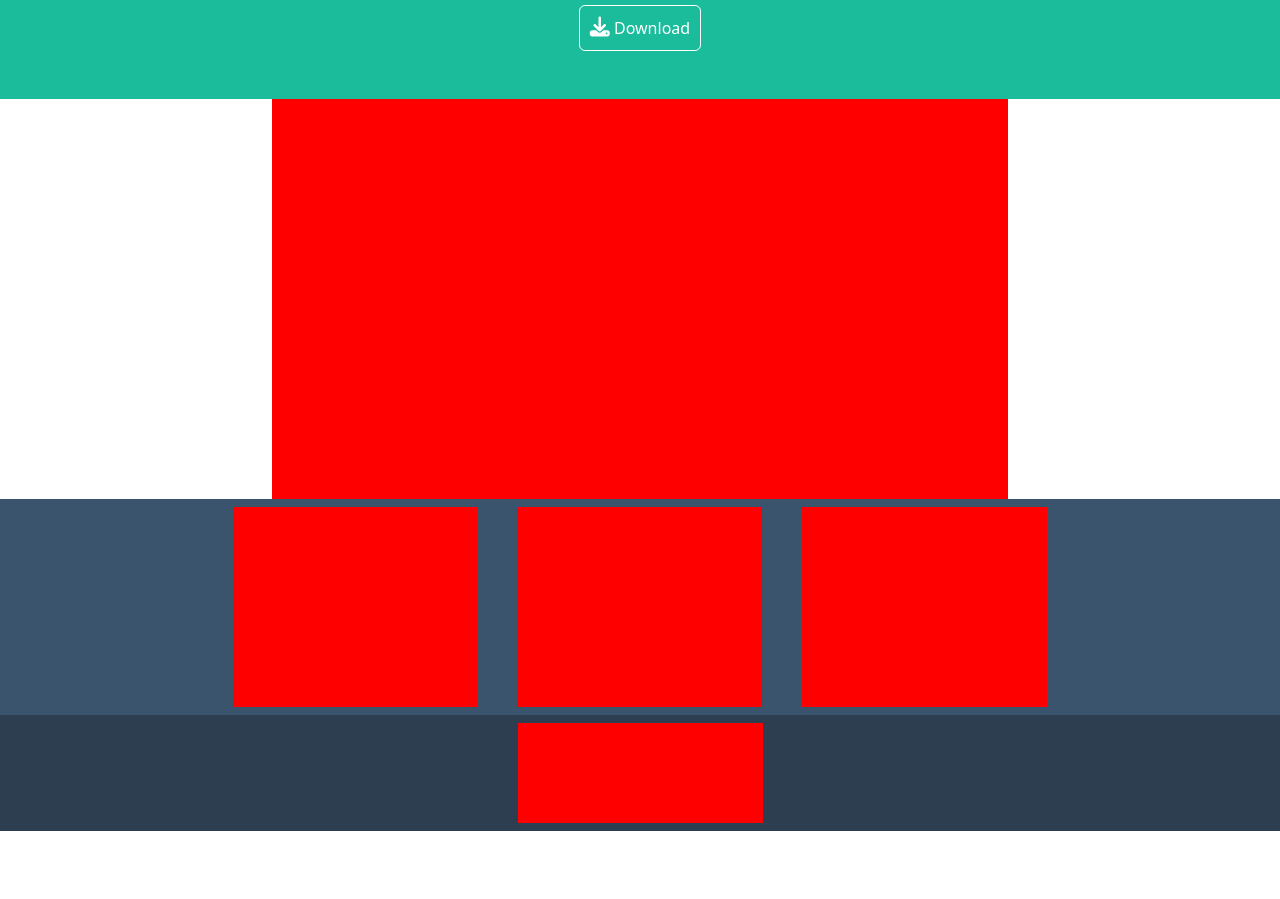
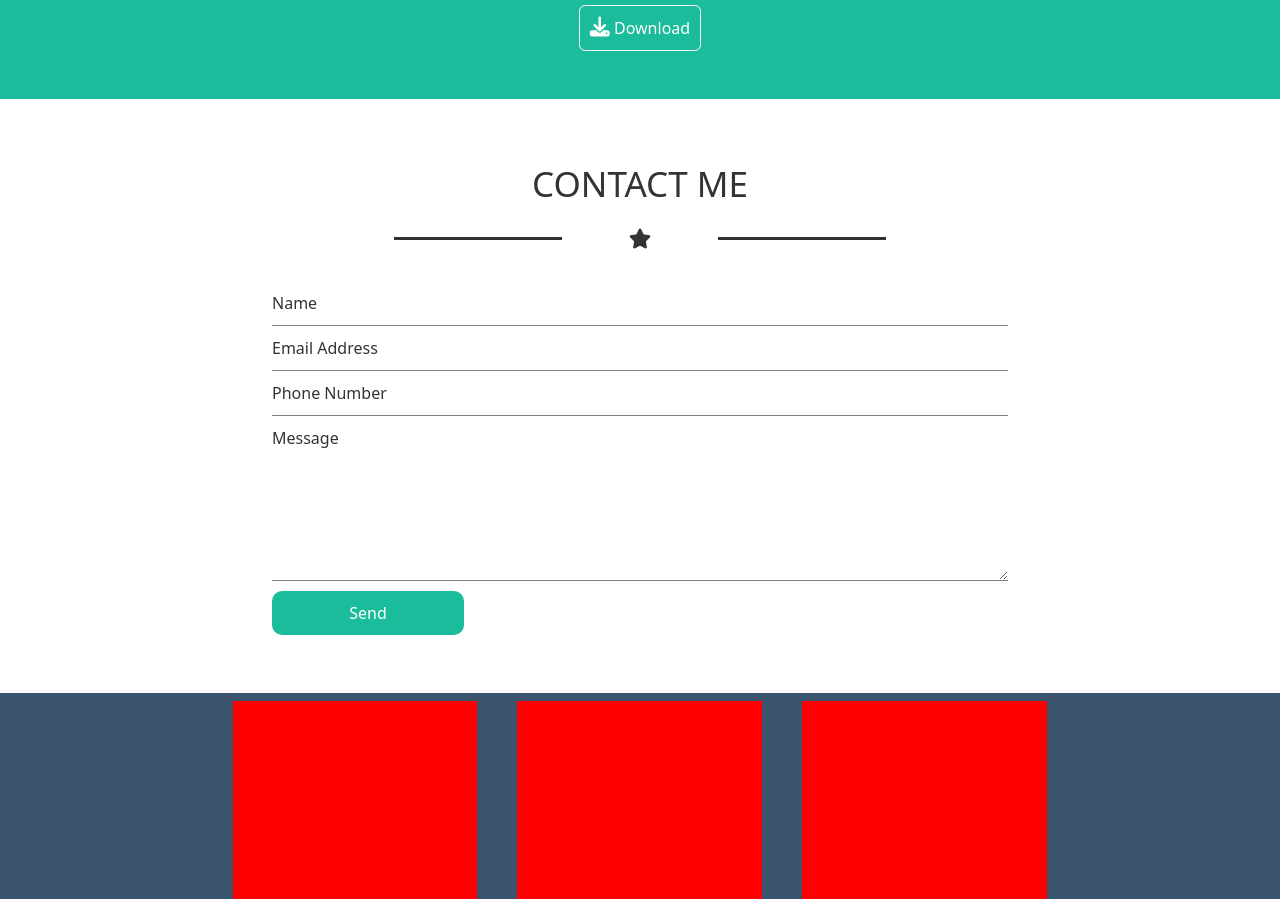
Before and after one commit to niccoloruberti/html-css-bootstrap-freelancer, a plain HTML site: page index.html in a window 1280 px wide. Shown: the part 1575-2474 px from the top of the page. Before the commit the page ends 2406 px from the top, so only its background shows below. Drawn offline with nearby package versions, Linux system fonts and the light colour scheme.

Commit message:
[FEAT]: contenuto sezione - contact me

```diff
--- a/css/styles.css
+++ b/css/styles.css
@@ -127,3 +127,49 @@ header .navbar i {
     background-color: rgb(26, 188, 156);
     padding: 10px;
 }
+
+/* quarta sezione, contact me */
+
+#contact_me h2 {
+    color: rgb(51, 51, 51);
+    text-transform: uppercase;
+    font-size: 35px;
+}
+
+#contact_me span {
+    height: 3px;
+    background-color: rgb(51, 51, 51);
+    width: 30%;
+}
+
+#contact_me i {
+    color: rgb(51, 51, 51);
+    font-size: 20px;
+}
+
+#contact_me .grechina {
+    width: 50%;
+}
+
+#contact_me form input, #contact_me form textarea {
+    padding: 10px 0;
+    border-top: none;
+    border-left: none;
+    border-right: none;
+    border-bottom: 0.5px solid gray;
+}
+
+#contact_me form input::placeholder , #contact_me form textarea::placeholder {
+    color: rgb(51, 51, 51);
+    margin: 10px 0;
+}
+
+#contact_me form button {
+    color: white;
+    background-color:  rgb(26, 188, 156);
+    border-radius: 10px;
+    padding: 10px 5px;
+    border: none;
+    margin: 10px 0;
+    width: 15vw;
+}
--- a/index.html
+++ b/index.html
@@ -166,11 +166,31 @@
             </div>
         </section>
         <!-- sezione contact me -->
-        <section>
-            <div class="container">
+        <section id="contact_me">
+            <div class="container my-5">
+                <!-- titolo -->
+                <div class="row">
+                    <div class="col-12">
+                        <div class="content d-flex flex-column align-items-center my-3">
+                            <h2>contact me</h2>
+                            <div class="grechina d-flex align-items-center justify-content-around my-3">
+                                <span></span><i class="fas fa-star"></i><span></span>
+                            </div>
+                        </div>
+                    </div>
+                </div>
+                <!-- form -->
                 <div class="row">
                     <div class="col-8 mx-auto">
-                        <div class="content h_400 bg_red"></div>
+                        <div class="content">
+                            <form action="#" class="d-flex flex-column">
+                                <input type="text" id="name" name="name" placeholder="Name">
+                                <input type="email" id="email" name="email" placeholder="Email Address">
+                                <input type="tel" id="phone_number" name="phone_number" placeholder="Phone Number">
+                                <textarea name="message" id="message" cols="30" rows="6" placeholder="Message"></textarea>
+                                <button type="submit">Send</button>
+                            </form>
+                        </div>
                     </div>
                 </div>
             </div>
```
